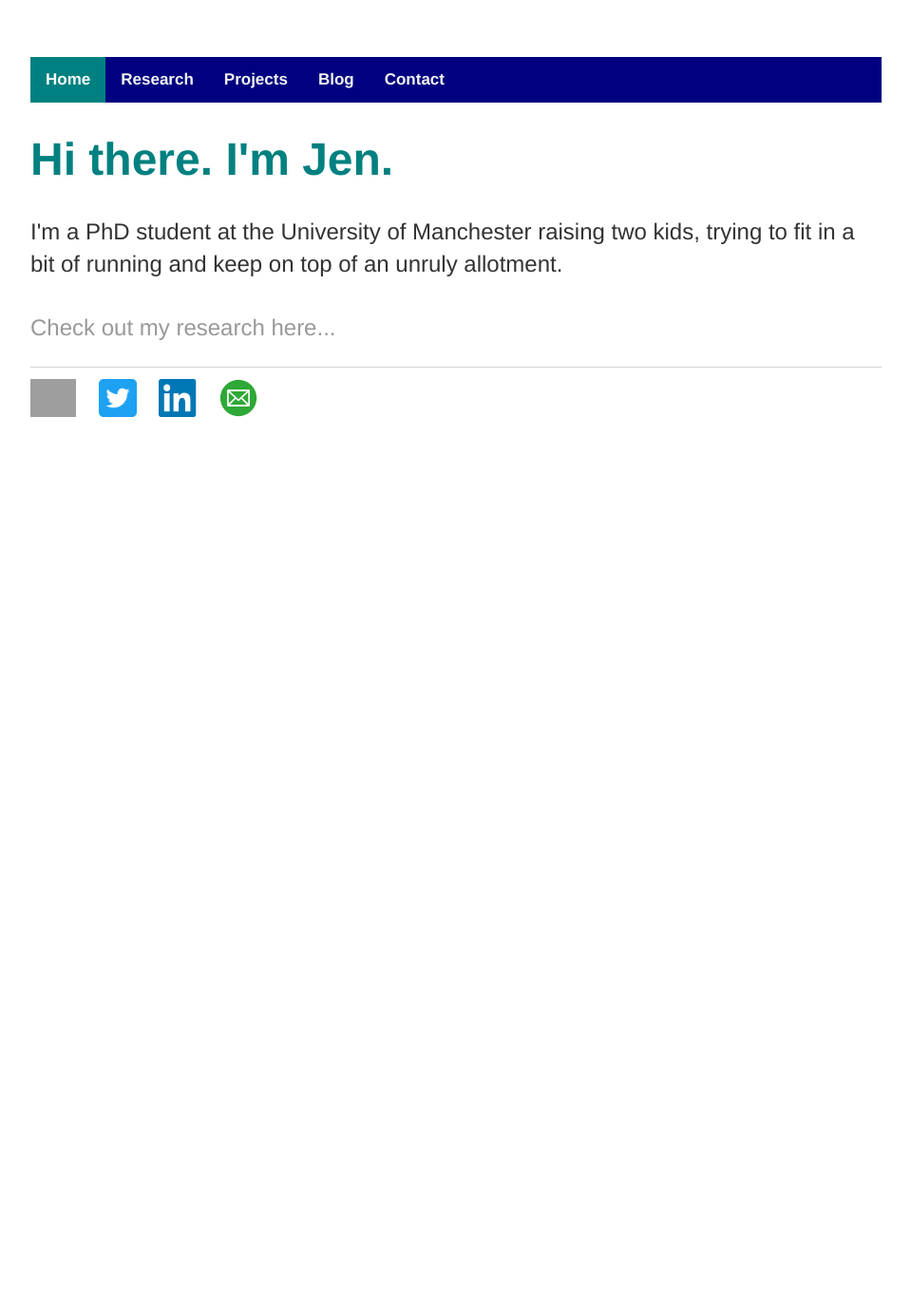
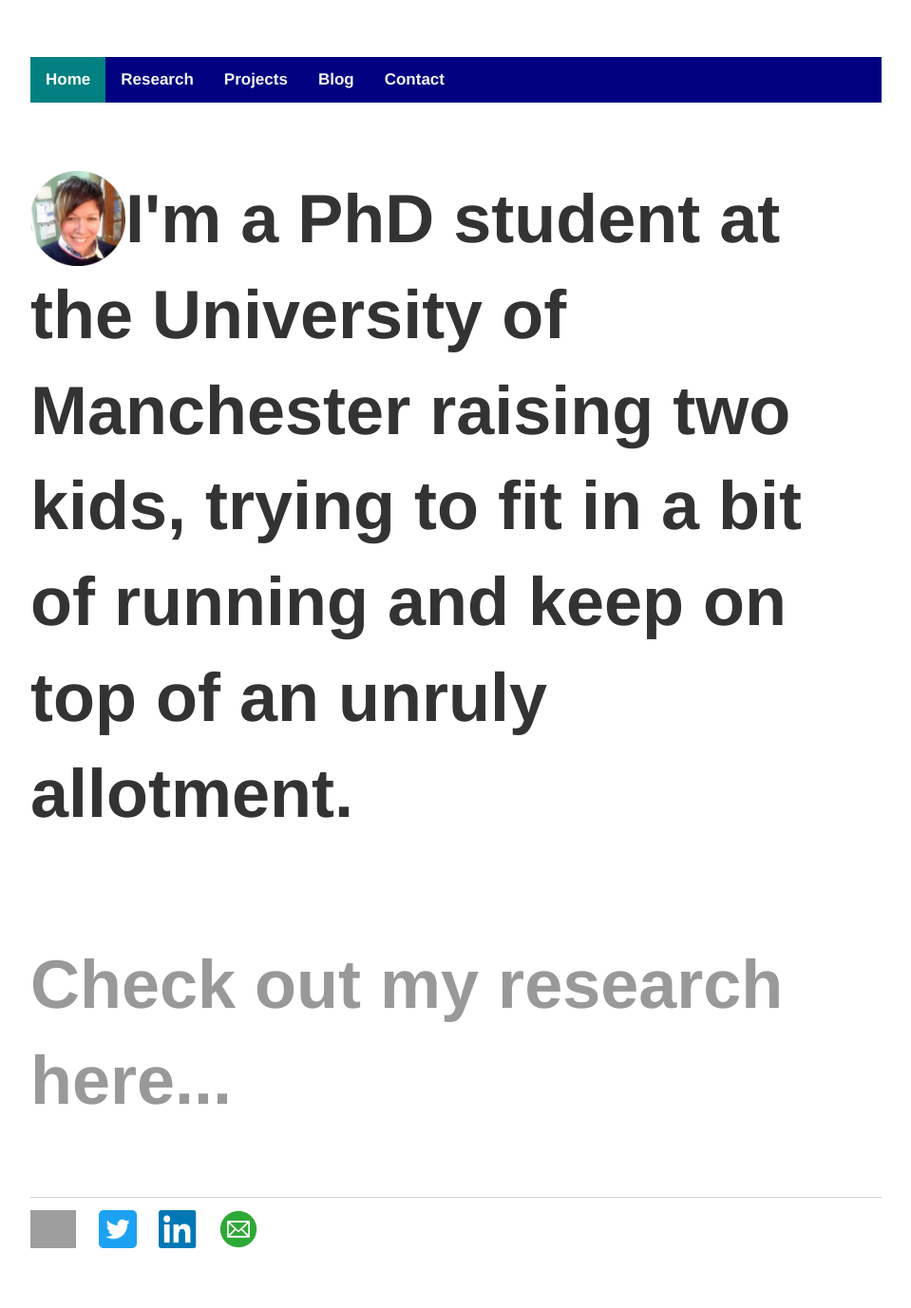
Before and after one commit to jendmurphy/jendmurphy.github.io, a Jekyll site: the page built from index.html, in a window 1280 px wide. Shown: the whole page at 95% size, without its empty margins (160-1119 px from the left). Built offline with Jekyll 4.4.1, drawn with Linux system fonts in a browser that asks for light colours; before the commit the page ends 900 px from its top, so only the background shows below that; grey boxes are pictures that could not be loaded.

Commit message:
Update index.html

```diff
--- a/index.html
+++ b/index.html
@@ -2,9 +2,9 @@
 layout: default
 title: Jen Murphy, PhD Student
 ---
-
+<img src = "/images/jen.png" alt = "A picture of me!" height = "100" width = "100" style="float:left">
+<h1><Hi,  I'm Jen.</h1>
 <div class="blurb">
-<h1>Hi there.  I'm Jen.</h1>
 <p>I'm a PhD student at the University of Manchester raising two kids, trying to fit in a bit of running and keep on top of an unruly allotment.<br/><br/>
 
 <a href="/research">Check out my research here...</a></p>
```
